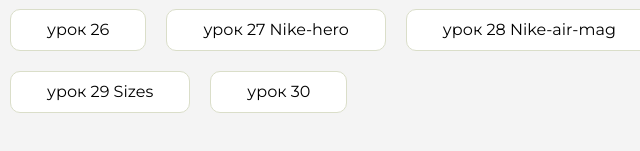
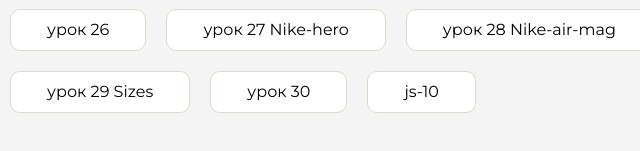
Before and after one commit to Maria-hoshizora/homework2, a plain HTML site: page index.html in a window 1280 px wide. Shown: the part 539-690 px from the top of the page, 446-1086 px from the left. Drawn offline with Linux system fonts and the light colour scheme.

Commit message:
Update index.html

```diff
--- a/index.html
+++ b/index.html
@@ -185,6 +185,9 @@
                     <li class="content__list-item">
                         <a href="113-nike/index.html">урок 30</a>
                     </li>
+                    <li class="content__list-item">
+                        <a href="js-10/index.html">js-10</a>
+                    </li>
 
 
                 </ul>
```
